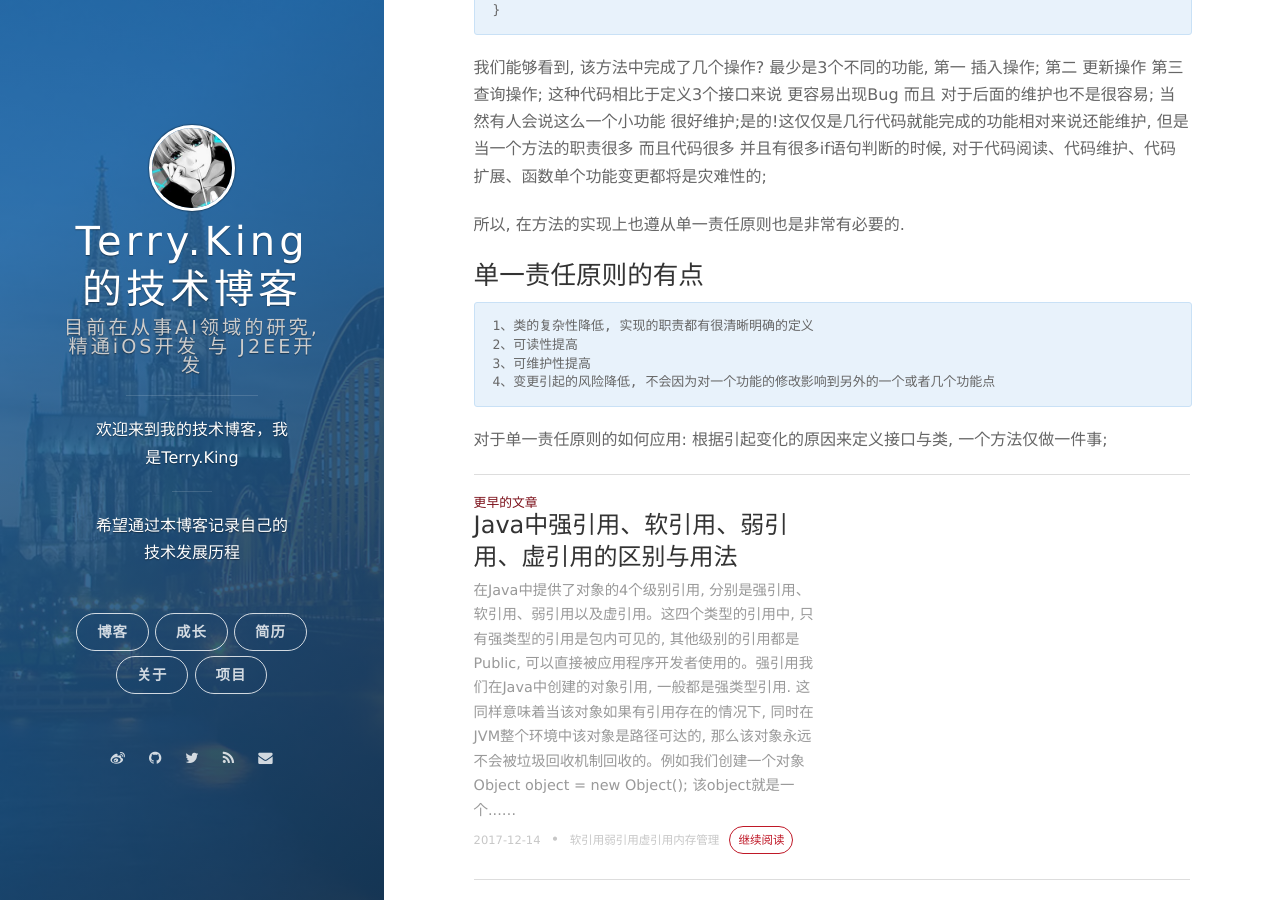
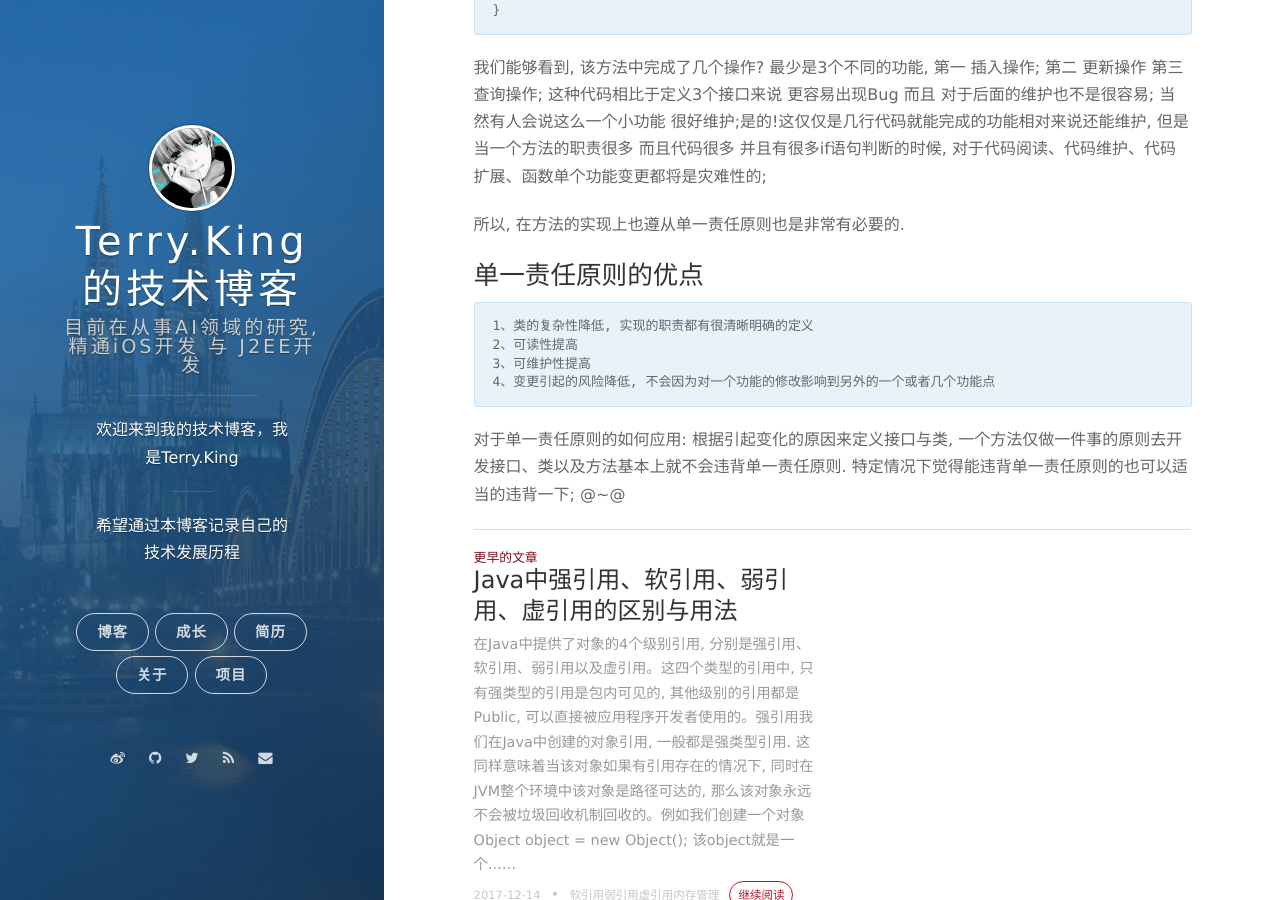
Before and after one commit to terryKing1992/terryKing1992.github.io, a Jekyll site: the page built from _posts/2017-12-18-design-pattern-tutorial-srp.md, in a window 1280 px wide and 900 px high, scrolled down 4122 px. Built offline with Jekyll 4.4.1, drawn with Linux system fonts in a browser that asks for light colours; nearby versions of some CDN libraries; comment, search, counter and statistics services are not loaded.

Commit message:
Update 2017-12-18-design-pattern-tutorial-srp.md

```diff
--- a/_posts/2017-12-18-design-pattern-tutorial-srp.md
+++ b/_posts/2017-12-18-design-pattern-tutorial-srp.md
@@ -164,11 +164,11 @@ tags: [设计准则, 单一责任原则]
 
 所以, 在方法的实现上也遵从单一责任原则也是非常有必要的.
 
-### 单一责任原则的有点
+### 单一责任原则的优点
 
     1、类的复杂性降低, 实现的职责都有很清晰明确的定义
     2、可读性提高
     3、可维护性提高
     4、变更引起的风险降低, 不会因为对一个功能的修改影响到另外的一个或者几个功能点
 
-对于单一责任原则的如何应用: 根据引起变化的原因来定义接口与类, 一个方法仅做一件事;
+对于单一责任原则的如何应用: 根据引起变化的原因来定义接口与类, 一个方法仅做一件事的原则去开发接口、类以及方法基本上就不会违背单一责任原则. 特定情况下觉得能违背单一责任原则的也可以适当的违背一下; @~@
```
